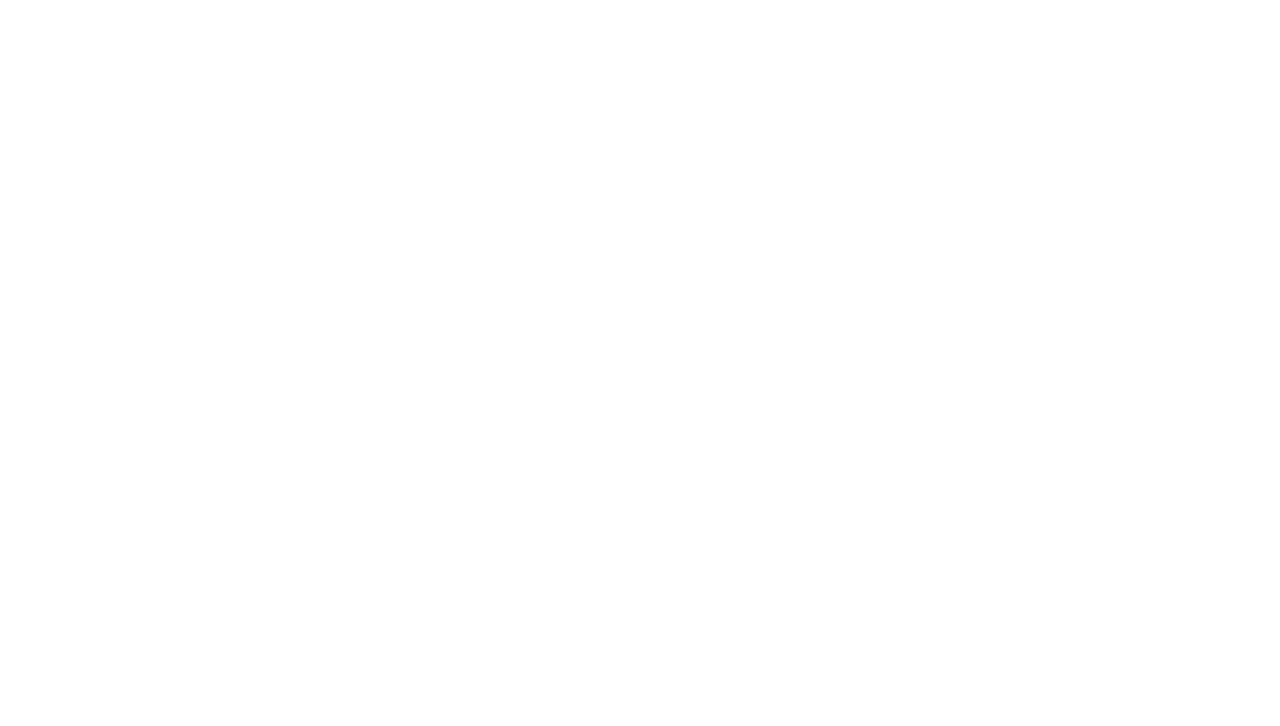
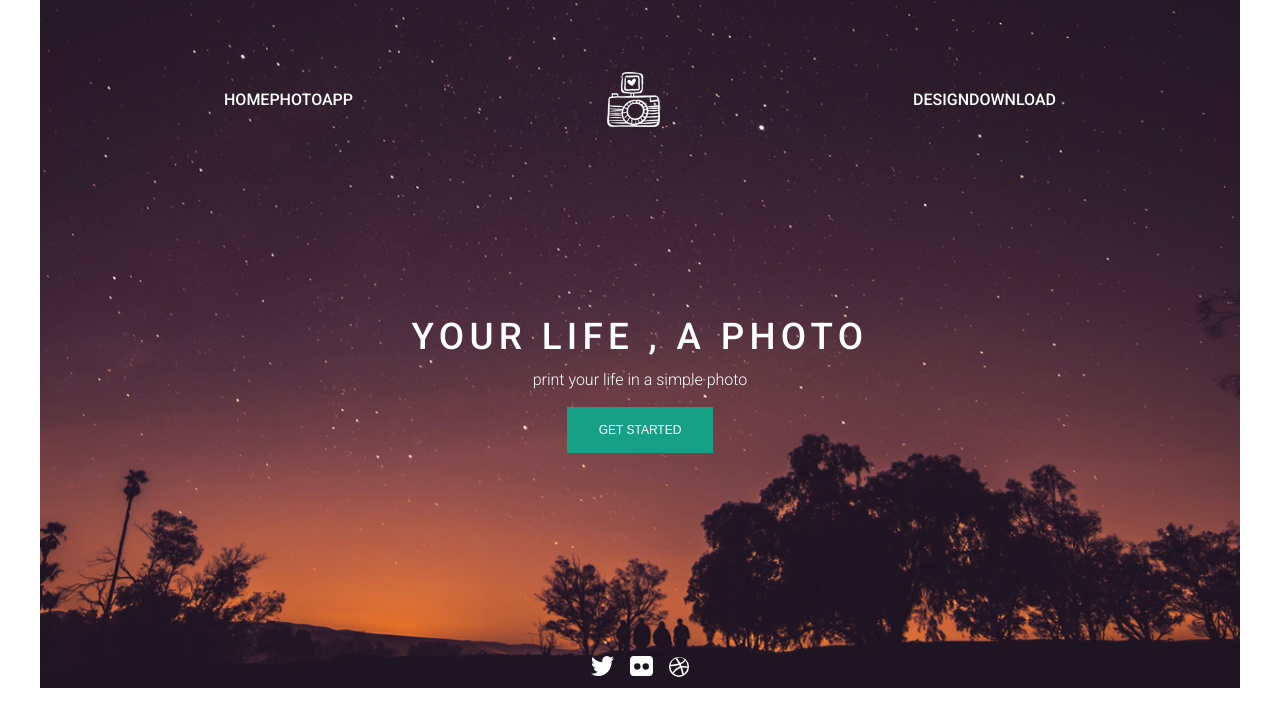
Before and after one commit to iraholdshtein/Designe, a plain HTML site: page index.html in a window 1280 px wide. Drawn offline with Linux system fonts and the light colour scheme; files that its build step writes are made by us from their sources.

Commit message:
added responcive mobile first

```diff
--- /dev/null
+++ b/css/reset.css
@@ -0,0 +1,48 @@
+/* http://meyerweb.com/eric/tools/css/reset/
+   v2.0 | 20110126
+   License: none (public domain)
+*/
+
+html, body, div, span, applet, object, iframe,
+h1, h2, h3, h4, h5, h6, p, blockquote, pre,
+a, abbr, acronym, address, big, cite, code,
+del, dfn, em, img, ins, kbd, q, s, samp,
+small, strike, strong, sub, sup, tt, var,
+b, u, i, center,
+dl, dt, dd, ol, ul, li,
+fieldset, form, label, legend,
+table, caption, tbody, tfoot, thead, tr, th, td,
+article, aside, canvas, details, embed,
+figure, figcaption, footer, header, hgroup,
+menu, nav, output, ruby, section, summary,
+time, mark, audio, video {
+	margin: 0;
+	padding: 0;
+	border: 0;
+	font-size: 100%;
+	font: inherit;
+	vertical-align: baseline;
+}
+/* HTML5 display-role reset for older browsers */
+article, aside, details, figcaption, figure,
+footer, header, hgroup, menu, nav, section {
+	display: block;
+}
+body {
+	line-height: 1;
+}
+ol, ul {
+	list-style: none;
+}
+blockquote, q {
+	quotes: none;
+}
+blockquote:before, blockquote:after,
+q:before, q:after {
+	content: '';
+	content: none;
+}
+table {
+	border-collapse: collapse;
+	border-spacing: 0;
+}
--- a/css/style.css
+++ b/css/style.css
@@ -0,0 +1,179 @@
+.header_conteiner{
+    width: auto;
+    background-position: center;
+    background-repeat: no-repeat;
+    background-size: cover;
+    background-image: url('/images/BG-main.png');
+}
+
+ .conteiner{
+    margin: 0 auto;
+    font-family: 'Roboto';
+    font-size: 16px;
+ }
+.conteiner_main{
+    padding: 2rem 1rem;
+    text-align: center;
+}
+
+.row_nav_second,
+.row_nav_first{
+    display: none;
+}
+
+.logo{
+    padding: 2rem 1rem;
+}
+.title{
+    font-size: 4,2rem;
+    font-weight: 500;
+    letter-spacing: 0.13rem;
+    padding: 1rem;
+    color: #FFFFFF;
+}
+
+.subtitle{
+    font-size: 2,8rem;
+    font-weight: 300;
+    color: #FFFFFF;
+}
+
+.btn{
+margin: 1.2rem auto;
+background-color:#16A085 ;
+display: block;
+padding: 0.5rem 1rem;
+font-size: 0.75rem;
+font-weight: 500;
+border: none;
+color: #FFFFFF;
+}
+
+.conteiner_social-row{
+    margin-top: 8rem;
+    display: flex;
+    flex-direction: row;
+    flex-wrap: nowrap;
+    justify-content: center;
+}
+
+.col_soc{
+    padding: 0.5rem;
+ }
+
+@media (min-width: 576px)
+{
+    * {
+        box-sizing: border-box;
+        margin: 0;
+        padding: 0;
+        font-size: 16px;
+    }
+
+    .conteiner{
+        margin: 0 auto;
+        max-width: 100%;
+        width: 1200px;
+        font-family: 'Roboto';
+    }
+
+    .header_conteiner{
+        width: 100%;
+        padding-left: 5rem;
+        padding-right: 5rem;
+        background-image: url('/images/BG-main.png');
+        background-repeat: no-repeat;
+        background: cover;
+    }
+
+    .conteiner_nav{
+        display: flex;
+        padding-top: 2.5rem;
+        justify-content: center;
+        align-items: center;
+    }
+
+    .row_nav{
+        width: 80%;
+        text-decoration: none;
+        display: flex;
+        flex-direction: row;
+        flex-wrap: nowrap;
+        justify-content: space-between;
+        align-items: center;
+    }
+    .nav-icon{
+        display: none;
+    }
+    .row_nav_second,
+    .row_nav_first{
+        justify-content: space-between;
+        display: flex;
+        flex-direction: row;
+        flex-wrap: nowrap;
+    }
+
+    :first-child .row_nav_first{
+        justify-content: flex-start;
+    }
+
+    :last-child .row_nav_second{
+        justify-content: flex-end;
+    }
+
+    .col_nav{
+        width: 80%;
+        list-style: none;
+        color: #FFFFFF;
+        text-decoration: none;
+
+    }
+
+    .logo{
+        display: block;
+        text-align: center;
+    }
+
+    .conteiner_main{
+        display: block;
+        text-align: center;
+        color: #FFFFFF ;
+        padding-top: 9rem;
+    }
+
+    .title{
+        font-size: 2.3rem;
+        font-weight: 500;
+        letter-spacing: 0.33rem;
+        padding: 1rem;
+    }
+
+    .subtitle{
+        font-size: 1rem;
+        font-weight: 300;
+    }
+
+    .btn{
+    margin: 1.2rem auto;
+    background-color:#16A085 ;
+    display: block;
+    padding: 1rem 2rem;
+    font-size: 0.75rem;
+    font-weight: 500;
+    border: none;
+    color: #FFFFFF;
+    }
+
+    .conteiner_social-row{
+        margin-top: 9rem;
+        display: flex;
+        flex-direction: row;
+        flex-wrap: nowrap;
+        justify-content: center;
+    }
+
+    .col_soc{
+        padding: 0.5rem;
+     }
+
+}
--- a/index.html
+++ b/index.html
@@ -5,9 +5,52 @@
     <meta http-equiv="X-UA-Compatible" content="IE=edge">
     <meta name="viewport" content="width=device-width, initial-scale=1.0">
     <title>Design</title>
-    <link rel="stylesheet" href="style.css">
+    <link href="https://fonts.googleapis.com/css2?family=Roboto:wght@100;300;500;700&display=swap" rel="stylesheet">
+    <link rel="stylesheet" href="/css/reset.css">
+    <link rel="stylesheet" href="/css/style.css">
 </head>
 <body>
+    <div class="conteiner">
+        <div class="header_conteiner">
+            <div class="conteiner_nav">
+                <div class="row_nav">
+                    <ul class="row_nav_first">
+                        <li class="col-6" ></li>
+                        <a href="#Home" class="col_nav">HOME</a>
+                        <li class="col-6"></li>
+                        <a href="#PHOTOAPP" class="col_nav">PHOTOAPP</a>
+                    </ul>
+                    <img class="logo" src="/images/Livello 2.png" alt="logo">
+                    <ul class="row_nav_second">
+                        <li class="col-6"></li>
+                        <a href="#DESIGN" class="col_nav">DESIGN</a>
+                        <li class="col-6"></li>
+                        <a href="#DOWNLOAD" class="col_nav">DOWNLOAD</a>
+                    </ul>
 
+                </div>
+            </div>
+            <div class="conteiner_main">
+                <h1 class="title">YOUR LIFE , A PHOTO</h1>
+                <p class="subtitle">print your life in a simple photo</p>
+                <button class="btn">GET STARTED </button>
+            </div>
+            <div class="conteiner_social-row">
+                <div class="col_soc">
+                    <a><svg xmlns="http://www.w3.org/2000/svg" width="23.009" height="19.998" viewBox="0 0 23.009 19.998"><defs><style>.a{fill:#fff;}</style></defs><path class="a" d="M614,701.377a8.966,8.966,0,0,1-2.716.781,4.985,4.985,0,0,0,2.073-2.781,8.92,8.92,0,0,1-2.993,1.219A4.567,4.567,0,0,0,606.923,699a4.888,4.888,0,0,0-4.716,5.047,6.08,6.08,0,0,0,.117,1.156,13.136,13.136,0,0,1-9.723-5.281,5.281,5.281,0,0,0-.642,2.547,5.144,5.144,0,0,0,2.1,4.2,4.518,4.518,0,0,1-2.132-.641v.063a4.975,4.975,0,0,0,3.781,4.953,4.686,4.686,0,0,1-1.241.172,5.555,5.555,0,0,1-.891-.078,4.776,4.776,0,0,0,4.409,3.5,9.2,9.2,0,0,1-6.993,2.094A12.7,12.7,0,0,0,598.236,719c8.672,0,13.417-7.687,13.417-14.358,0-.219,0-.437-.015-.656A10.557,10.557,0,0,0,614,701.377Z" transform="translate(-590.995 -699.002)"/></svg></a>
+                 </div>
+                <div class="col_soc">
+                   <a><svg xmlns="http://www.w3.org/2000/svg" width="23.004" height="19.988" viewBox="0 0 23.004 19.988"><defs><style>.a{fill:#fff;}</style></defs><path class="a" d="M648.691,699.007H634.313A4.062,4.062,0,0,0,630,702.754v12.493A4.062,4.062,0,0,0,634.313,719h14.378A4.062,4.062,0,0,0,653,715.247V702.754A4.062,4.062,0,0,0,648.691,699.007ZM640.454,709a3.207,3.207,0,1,1-3.175-2.759A2.99,2.99,0,0,1,640.454,709Zm8.447,0a3.207,3.207,0,1,1-3.175-2.759A2.991,2.991,0,0,1,648.9,709Z" transform="translate(-630 -699.007)"/></svg></a>
+                </div>
+                <div class="col_soc">
+                    <a><svg xmlns="http://www.w3.org/2000/svg" width="20.004" height="20.988" viewBox="0 0 20.004 20.988"><defs><style>.a{fill:#fff;}</style></defs><path class="a" d="M682.336,717.754a8.226,8.226,0,0,1-8.778-1.339s.117.082.2.15c1.641-3.744,6.707-5.6,6.707-5.6s.039-.014.052-.014A39.267,39.267,0,0,1,682.336,717.754Zm-2.409-8.294c-.1.041-.221.068-.339.109a13.61,13.61,0,0,0-6.941,5.917h0a9.207,9.207,0,0,1-2.188-5.985,2.118,2.118,0,0,1,.013-.287,30,30,0,0,0,8.765-1.271C679.484,708.449,679.718,708.954,679.927,709.46Zm-1.393-2.9a30.874,30.874,0,0,1-7.892,1.093,8.914,8.914,0,0,1,4.714-6.258A54.49,54.49,0,0,1,678.533,706.563Zm8.908,4.359a9.051,9.051,0,0,1-3.66,6.012,41.577,41.577,0,0,0-1.667-6.408A12.106,12.106,0,0,1,687.441,710.922ZM676.957,700.8a.045.045,0,0,0-.026.014C676.944,700.8,676.944,700.8,676.957,700.8Zm7.684,1.981a9.29,9.29,0,0,1-4.454,3.238,44.03,44.03,0,0,0-3.2-5.22,8.157,8.157,0,0,1,7.658,1.981Zm2.9,6.627a19.074,19.074,0,0,0-5.952-.287c-.065-.15-.117-.314-.182-.465-.182-.437-.378-.874-.573-1.3A11.209,11.209,0,0,0,685.6,703.8,9.255,9.255,0,0,1,687.545,709.405Zm1.459.1A10.013,10.013,0,1,0,679,720,10.26,10.26,0,0,0,689,709.5Z" transform="translate(-669 -699.007)"/></svg></a>
+                 </div>
+
+
+
+            </div>
+
+        </div>
+    </div>
 </body>
 </html>
```
